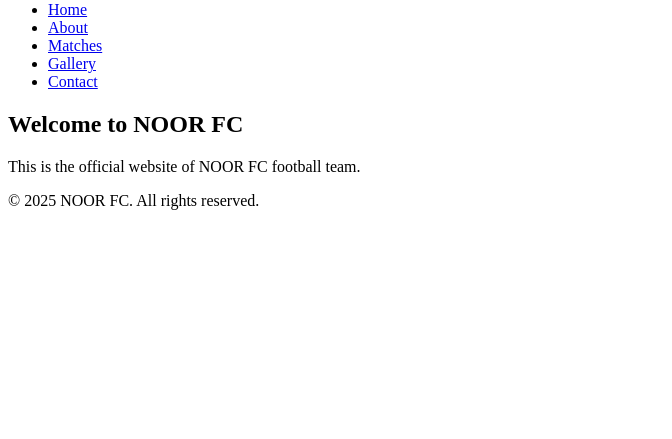
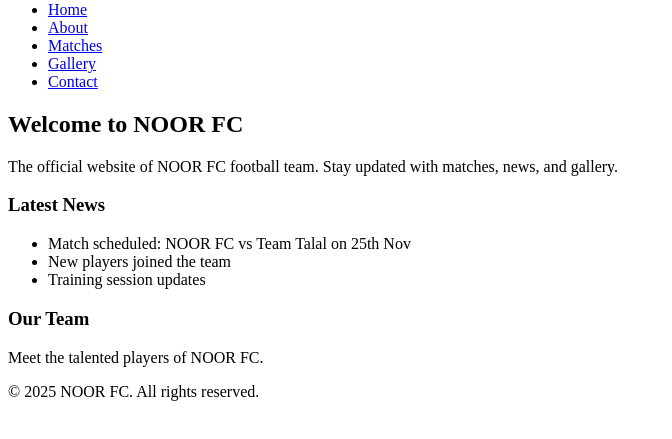
Before and after one commit to imrayyankhan/Major-Assignment-Group-5, a plain HTML site: page index.html in a window 1280 px wide. Shown: the part 79-518 px from the top of the page, without its empty margins (0-672 px from the left). Drawn offline with Linux system fonts and the light colour scheme.

Commit message:
Added homepage content with welcome, news, and team sections

```diff
--- a/index.html
+++ b/index.html
@@ -23,9 +23,27 @@
 
     <!-- MAIN CONTENT -->
     <main>
+    <section id="welcome">
         <h2>Welcome to NOOR FC</h2>
-        <p>This is the official website of NOOR FC football team.</p>
-    </main>
+        <p>The official website of NOOR FC football team. Stay updated with matches, news, and gallery.</p>
+    </section>
+
+    <section id="news">
+        <h3>Latest News</h3>
+        <ul>
+            <li>Match scheduled: NOOR FC vs Team Talal on 25th Nov</li>
+            <li>New players joined the team</li>
+            <li>Training session updates</li>
+        </ul>
+    </section>
+
+    <section id="team">
+        <h3>Our Team</h3>
+        <p>Meet the talented players of NOOR FC.</p>
+        <!-- You can add images here later -->
+    </section>
+</main>
+
 
     <!-- FOOTER -->
     <footer>
```
